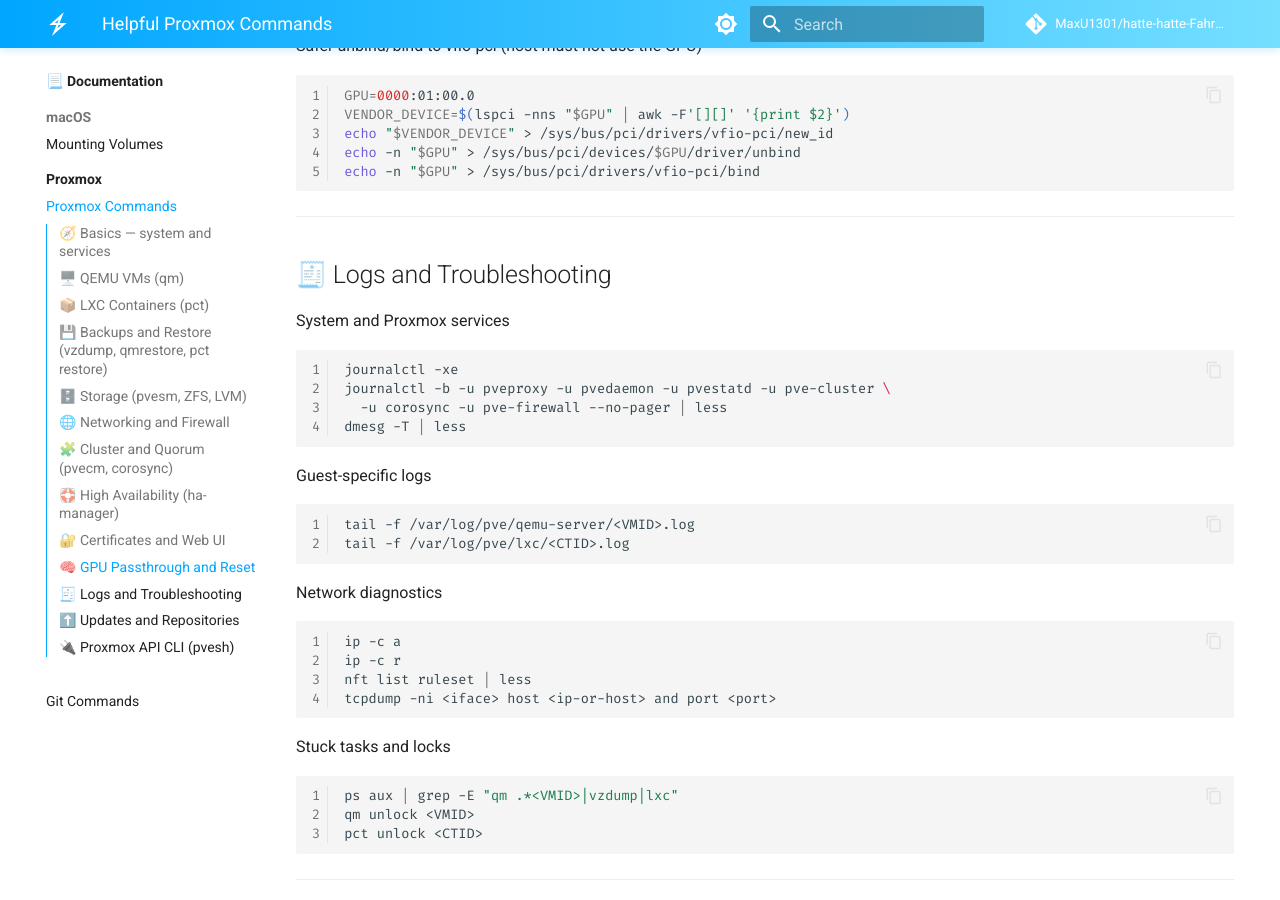
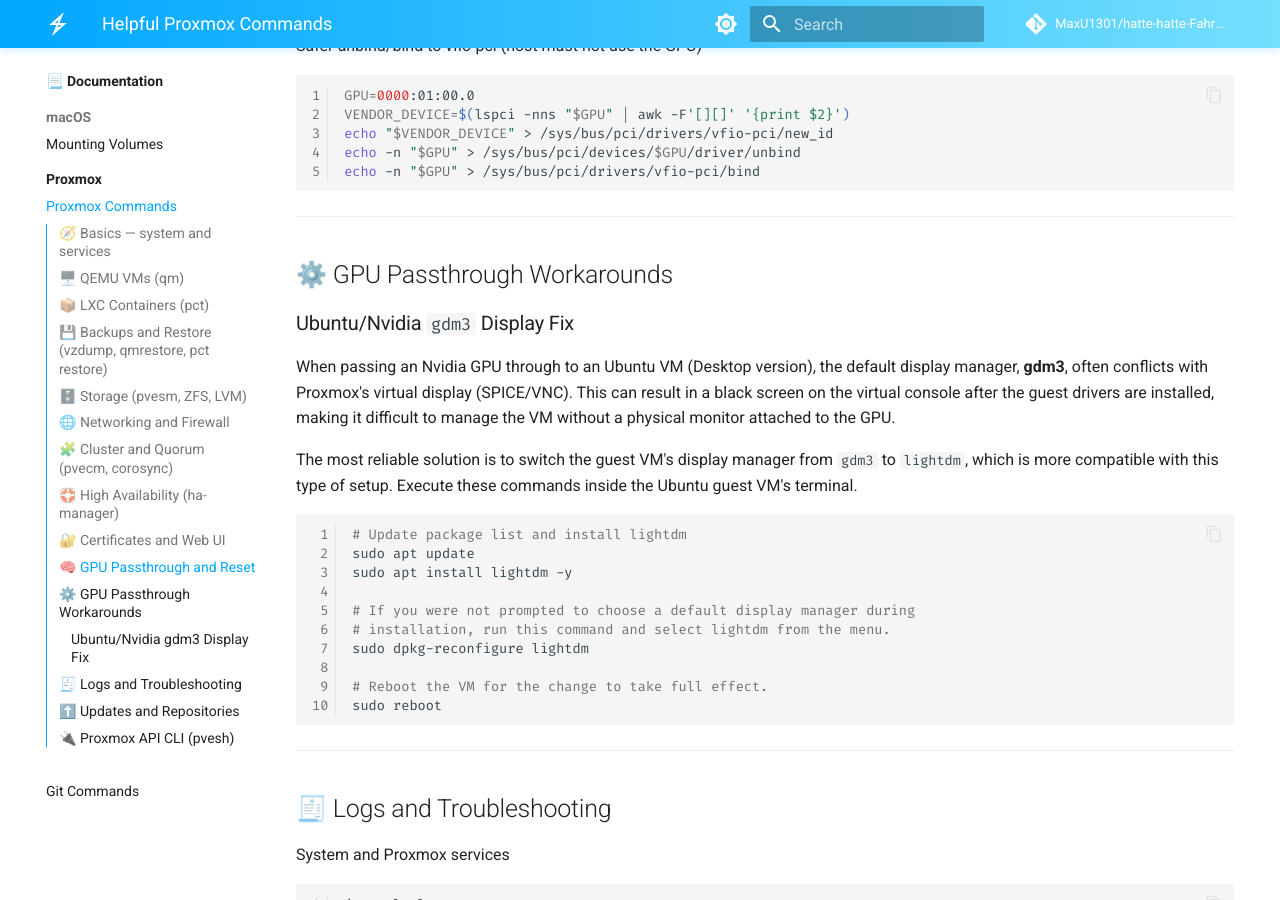
Before and after one commit to MaxU1301/hatte-hatte-Fahrradkette, an MkDocs documentation site: the page built from docs/documentation/Proxmox/Helpful Commands.md, in a window 1280 px wide and 900 px high, scrolled down 7384 px. Built offline with MkDocs 1.6.1 and Material for MkDocs 9.7.7, drawn with Linux system fonts in a browser that asks for light colours; comment, search, counter and statistics services are not loaded.

Commit message:
Added GPU passthrough information for proxmox

````diff
--- a/docs/documentation/Proxmox/Helpful Commands.md
+++ b/docs/documentation/Proxmox/Helpful Commands.md
@@ -412,6 +412,29 @@
 
 ---
 
+## ⚙️ GPU Passthrough Workarounds {#gpu-workarounds}
+
+### Ubuntu/Nvidia `gdm3` Display Fix
+
+When passing an Nvidia GPU through to an Ubuntu VM (Desktop version), the default display manager, **gdm3**, often conflicts with Proxmox's virtual display (SPICE/VNC). This can result in a black screen on the virtual console after the guest drivers are installed, making it difficult to manage the VM without a physical monitor attached to the GPU.
+
+The most reliable solution is to switch the guest VM's display manager from `gdm3` to `lightdm`, which is more compatible with this type of setup. Execute these commands inside the Ubuntu guest VM's terminal.
+
+```bash linenums="1"
+# Update package list and install lightdm
+sudo apt update
+sudo apt install lightdm -y
+
+# If you were not prompted to choose a default display manager during
+# installation, run this command and select lightdm from the menu.
+sudo dpkg-reconfigure lightdm
+
+# Reboot the VM for the change to take full effect.
+sudo reboot
+```
+
+---
+
 ## 🧾 Logs and Troubleshooting {#logs}
 
 System and Proxmox services
````
